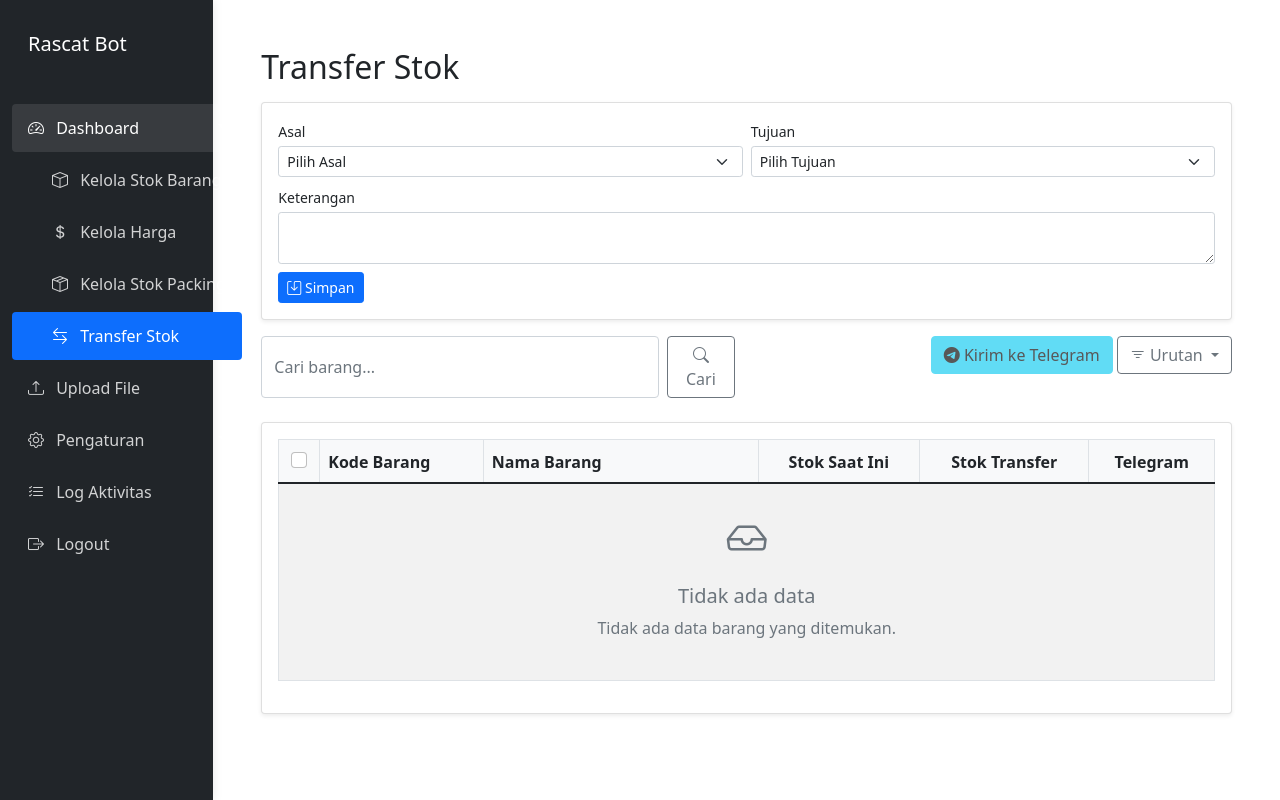
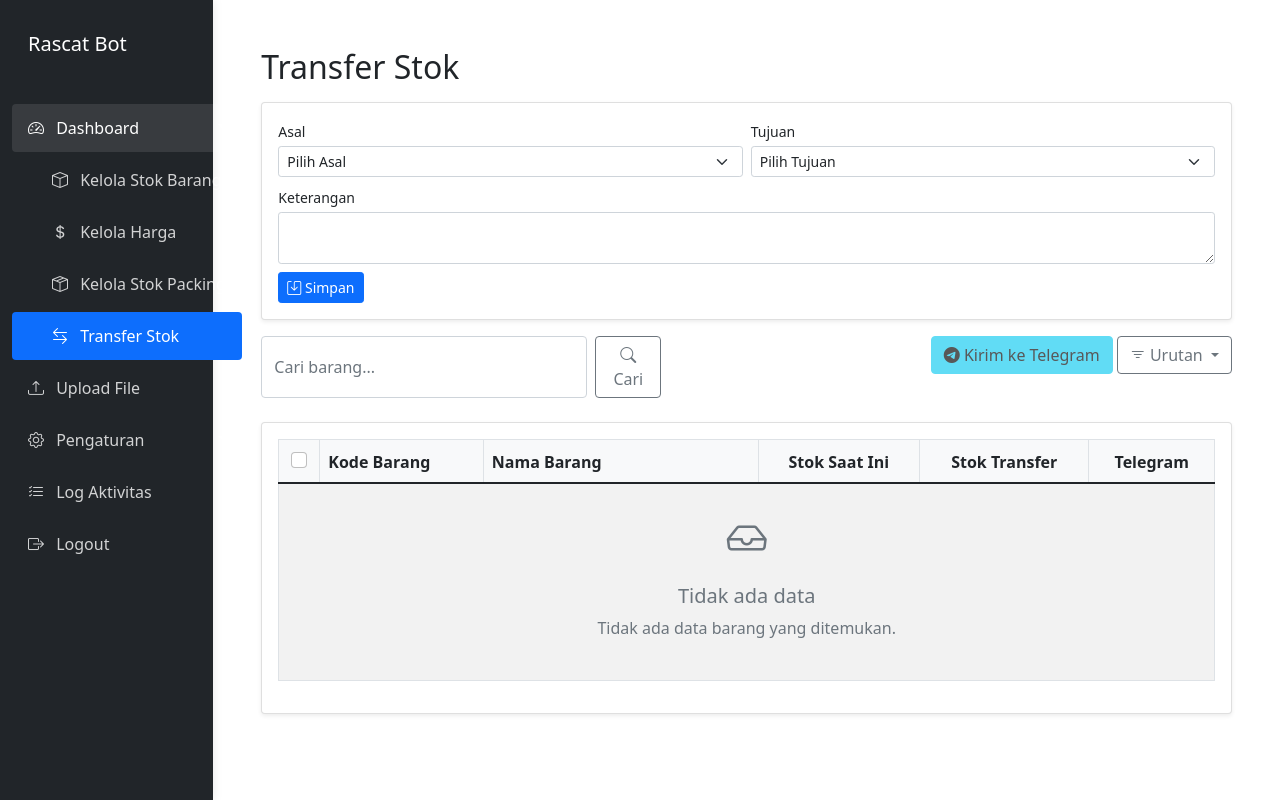
Before and after one commit to Revenage97/rascatv2, a Django app: page /transfer-stok/ in a window 1280 px wide. Run offline with Django 5.2, Linux system fonts and the light colour scheme; the visitor is signed in with stand-in values (Sample User, id 1); data that the repository does not hold is empty; some libraries are stand-ins or nearby versions.

Commit message:
Resize search input fields in Transfer Stok and Kelola Stok Barang pages

```diff
--- a/templates/inventory/transfer_stok.html
+++ b/templates/inventory/transfer_stok.html
@@ -51,10 +51,12 @@
     <div class="row mb-4">
         <div class="col-md-6">
             <form method="get" class="d-flex">
-                <input type="text" name="query" class="form-control me-2" placeholder="Cari barang..." value="{{ query }}">
-                <button type="submit" class="btn btn-outline-secondary">
-                    <i class="bi bi-search"></i> Cari
-                </button>
+                <div class="d-flex" style="max-width: 400px; width: 100%;">
+                    <input type="text" name="query" class="form-control me-2" placeholder="Cari barang..." value="{{ query }}">
+                    <button type="submit" class="btn btn-outline-secondary">
+                        <i class="bi bi-search"></i> Cari
+                    </button>
+                </div>
             </form>
         </div>
         <div class="col-md-6 text-end">
```
Also changed, not shown: templates/inventory/kelola_stok_barang.html (+6 -4 lines).
